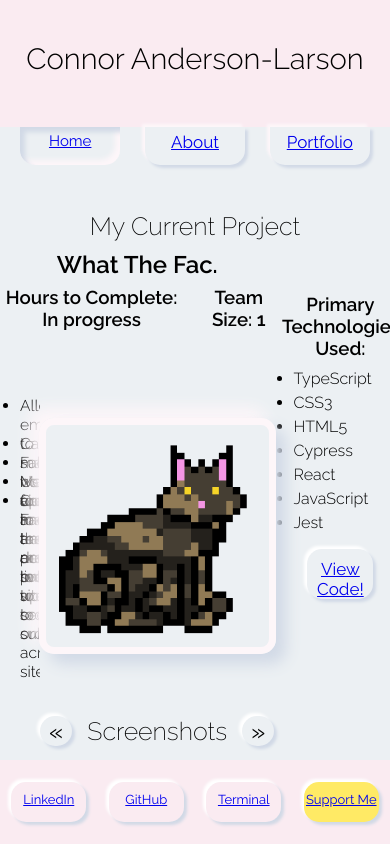
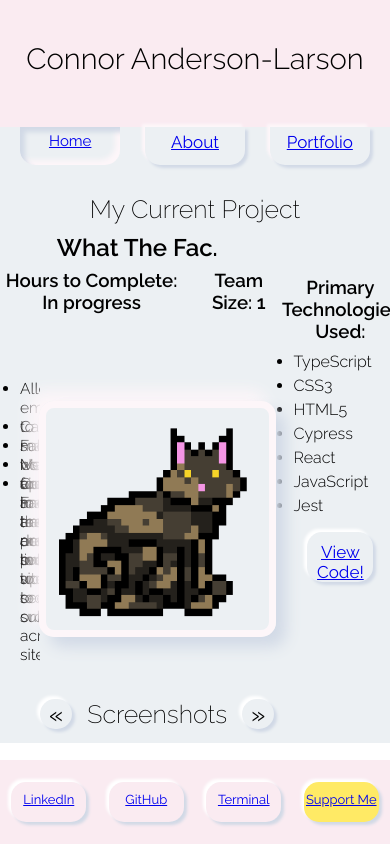
Before and after one commit to ConnorAndersonLarson/mysite, a React (Create React App) app: page / in a window 390 px wide. Built offline with nearby package versions, Linux system fonts and the light colour scheme.

Commit message:
Improve header page title responsiveness

```diff
--- a/src/components/Header/Header.css
+++ b/src/components/Header/Header.css
@@ -90,11 +90,15 @@ header {
 
 
 @media only screen and (max-width: 480px) {
+  header {
+    grid-template-rows: 15vh 8vh;
+  }
+
   .btmbox {
     grid-template-columns: 2% 96% 2%;
+    grid-template-rows: auto;
     grid-template-areas:
       ". navigation ."
-      ". . ."
   }
 
   .topBar {
```
